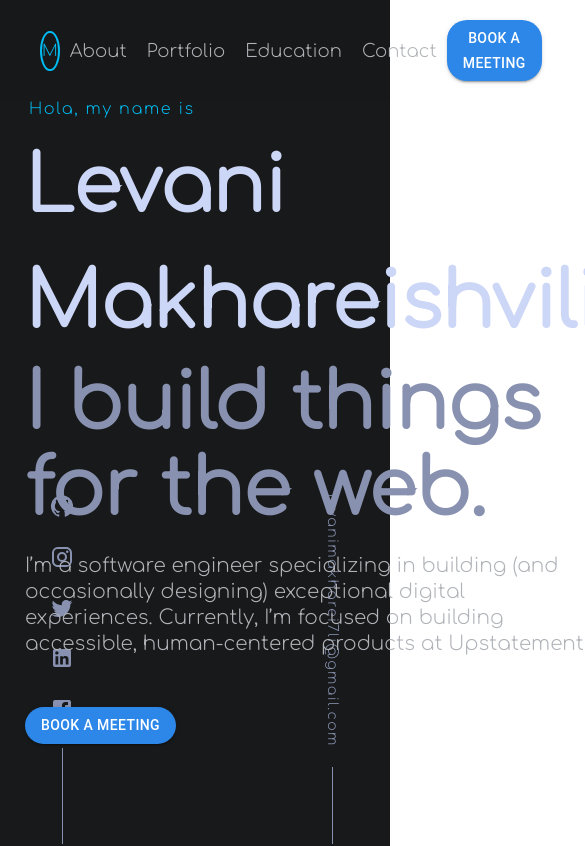
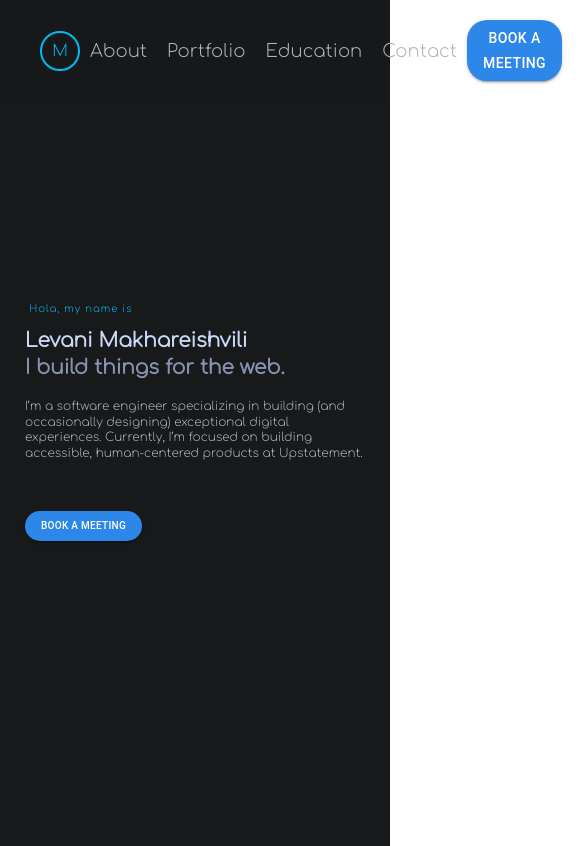
Before and after one commit to Makhareishvili/portfolio, a React (Vite) app: page / in a window 390 px wide. Shown: the top 846 px of the page, 585 px wide, since content can reach past the window. Built offline with nearby package versions, Linux system fonts and the light colour scheme.

Commit message:
first commit

```diff
--- a/src/components/Header/Header.tsx
+++ b/src/components/Header/Header.tsx
@@ -1,7 +1,7 @@
-import { Box, Button } from "@mui/material";
+import { Box, Button, Theme } from "@mui/material";
 import makeStyles from "@mui/styles/makeStyles";
 import { DefaultThemes } from "../../Themes/DefaultThemes";
-const useStyles = makeStyles(() => ({
+const useStyles = makeStyles((theme: Theme) => ({
   contentContainer: {
     display: "flex",
     height: "100vh",
@@ -16,8 +16,72 @@ const useStyles = makeStyles(() => ({
       animationTimingFunction: "ease-in",
       animationFillMode: "forwards",
       transform: "scale(0)",
+      [theme.breakpoints.up("mobile")]: {
+        "&:nth-child(4)": {
+          fontSize: "12px",
+        },
+        "&:nth-child(1)": {
+          fontSize: "10px",
+        },
+        "&:nth-child(2)": {
+          fontSize: "20px",
+        },
+        "&:nth-child(3)": {
+          fontSize: "20px",
+        },
+      },
+      [theme.breakpoints.up("tablet")]: {
+        "&:nth-child(4)": {
+          fontSize: "14px",
+        },
+        "&:nth-child(1)": {
+          fontSize: "12px",
+        },
+        "&:nth-child(2)": {
+          fontSize: "27px",
+        },
+        "&:nth-child(3)": {
+          fontSize: "27px",
+        },
+      },
+      [theme.breakpoints.up("laptop")]: {
+        "&:nth-child(4)": {
+          fontSize: "16px",
+        },
+        "&:nth-child(1)": {
+          fontSize: "14px",
+        },
+        "&:nth-child(2)": {
+          fontSize: "37px",
+        },
+        "&:nth-child(3)": {
+          fontSize: "37px",
+        },
+      },
+      [theme.breakpoints.up("desktop")]: {
         "&:nth-child(1)": {
           fontSize: "16px",
+        },
+        "&:nth-child(2)": {
+          fontSize: "67px",
+        },
+        "&:nth-child(3)": {
+          fontSize: "67px",
+        },
+        "&:nth-child(4)": {
+          fontSize: "20px",
+        },
+      },
+      [theme.breakpoints.up("tv")]: {
+        "&:nth-child(2)": {
+          fontSize: "77px",
+        },
+        "&:nth-child(3)": {
+          fontSize: "77px",
+        },
+      },
+      "&:nth-child(1)": {
+        // fontSize: "16px",
         margin: "0 0 12px 4px",
         color: `${DefaultThemes.colors.blueBolt}`,
         letterSpacing: ".1em",
@@ -26,7 +90,7 @@ const useStyles = makeStyles(() => ({
         animationName: "$contentAnimation",
       },
       "&:nth-child(2)": {
-        fontSize: "77px",
+        // fontSize: "77px",
         color: "#ccd6f6",
         lineHeight: "1.5",
         fontWeight: "bolder",
@@ -35,7 +99,7 @@ const useStyles = makeStyles(() => ({
         animationName: "$contentAnimation",
       },
       "&:nth-child(3)": {
-        fontSize: "77px",
+        // fontSize: "77px",
         fontWeight: "bolder",
         color: "#8892b0",
         // animation
@@ -43,7 +107,7 @@ const useStyles = makeStyles(() => ({
         animationName: "$contentAnimation",
       },
       "&:nth-child(4)": {
-        fontSize: "20px",
+        // fontSize: "20px",
         maxWidth: "700px",
         lineHeight: "1.3",
         marginTop: "20px",
@@ -56,6 +120,20 @@ const useStyles = makeStyles(() => ({
     },
   },
   bookButton: {
+    [theme.breakpoints.down("laptop")]: {
+      "&": {
+        "& a": {
+          fontSize: "12px",
+        },
+      },
+    },
+    [theme.breakpoints.down("tablet")]: {
+      "&": {
+        "& a": {
+          fontSize: "10px",
+        },
+      },
+    },
     // animation
     animationDuration: "100ms",
     animationTimingFunction: "ease-in",
@@ -78,7 +156,7 @@ const Header = () => {
   const classes = useStyles();
   return (
     <>
-      <Box className={classes.contentContainer}>
+      <Box id="header" className={classes.contentContainer}>
         <p>Hola, my name is</p>
         <p>Levani Makhareishvili</p>
         <p>I build things for the web.</p>
@@ -87,9 +165,9 @@ const Header = () => {
           designing) exceptional digital experiences. Currently, I’m focused on
           building accessible, human-centered products at Upstatement.
         </p>
+        <Box className={classes.bookButton}>
           <Button
             href="mailto:levanimakharei7li@gmail.com"
-          className={classes.bookButton}
             sx={{
               marginTop: "50px",
               backgroundColor: "#2c87e9",
@@ -100,6 +178,7 @@ const Header = () => {
             Book a meeting
           </Button>
         </Box>
+      </Box>
     </>
   );
 };
--- a/src/components/Navbar/Navbar.tsx
+++ b/src/components/Navbar/Navbar.tsx
@@ -43,6 +43,7 @@ const useStyle = makeStyles(() => ({
     borderRadius: "50%",
     height: "40px",
     width: "40px",
+    cursor: "pointer",
     "& p": {
       position: "relative",
       color: `${DefaultThemes.colors.blueBolt}`,
@@ -266,11 +267,11 @@ const Navbar = () => {
             : classes.inActiveMainContainer
         } ${prevScrollPos == 0 && classes.shadowContainer}`}
       >
-        <Box className={classes.logoContainer}>
-          <p>
-            <a>M</a>
-          </p>
-        </Box>
+        <Link to="header" smooth>
+          <Box className={classes.logoContainer}>
+            <p> M </p>
+          </Box>
+        </Link>
         {!breakPointTablet ? (
           <>
             <Box
--- a/src/components/SideElement/SideElement.tsx
+++ b/src/components/SideElement/SideElement.tsx
@@ -1,4 +1,4 @@
-import { Box } from "@mui/material";
+import { Box, Theme } from "@mui/material";
 import makeStyles from "@mui/styles/makeStyles";
 import GitHubIcon from "@mui/icons-material/GitHub";
 import InstagramIcon from "@mui/icons-material/Instagram";
@@ -6,9 +6,12 @@ import LinkedInIcon from "@mui/icons-material/LinkedIn";
 import FacebookIcon from "@mui/icons-material/Facebook";
 import TwitterIcon from "@mui/icons-material/Twitter";
 import { DefaultThemes } from "../../Themes/DefaultThemes";
-const useStyle = makeStyles(() => ({
+const useStyle = makeStyles((theme: Theme) => ({
   mainConteiner: {
     color: `#8892b0`,
+    [theme.breakpoints.down("laptop")]: {
+      display: "none",
+    },
   },
   leftContainer: {
     opacity: 0,
```
Lines whose indentation alone changed are shown as unchanged.
